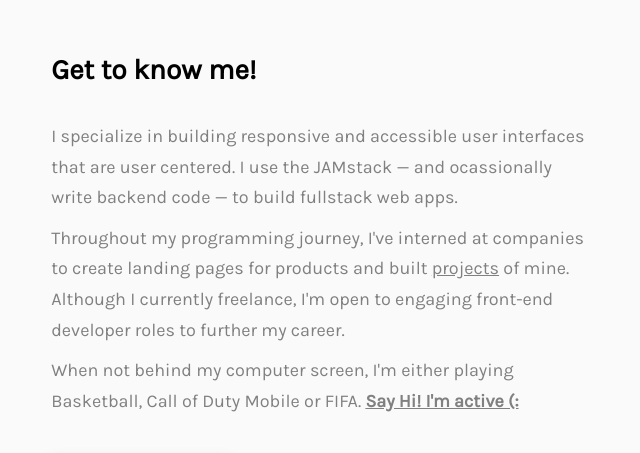
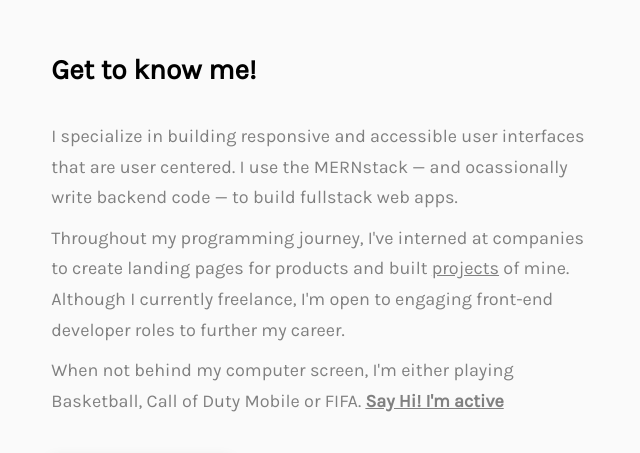
Before and after one commit to VictorOzo/Dopefolio, a website: page index.html in a window 1280 px wide. Shown: the part 1120-1573 px from the top of the page, 0-640 px from the left. Drawn offline with nearby package versions, Linux system fonts and the light colour scheme.

Commit message:
minor changes

```diff
--- a/index.html
+++ b/index.html
@@ -173,7 +173,7 @@
               <p class="about__content-details-para">
                 I specialize in building responsive
                 and accessible user interfaces that are user centered. I use the
-                JAMstack — and ocassionally write backend
+                MERNstack — and ocassionally write backend
                 code — to build fullstack web apps.
               <p class="about__content-details-para">
                 Throughout my programming journey, I've interned at companies to create landing pages for products and built <a class="text-link" href="#projects">projects</a> of mine.
@@ -182,7 +182,7 @@
               <p class="about__content-details-para">
                 When not behind my computer screen,
                 I'm either playing Basketball, Call of Duty Mobile or FIFA.
-                <strong><a class="text-link" href="mailto:ozokweluvic@gmail.com">Say Hi! I'm active (:</a></strong>
+                <strong><a class="text-link" href="mailto:ozokweluvic@gmail.com">Say Hi! I'm active </a></strong>
               </p>
             </div>
             <a href="./#contact" class="btn btn--med btn--theme dynamicBgClr"
```
